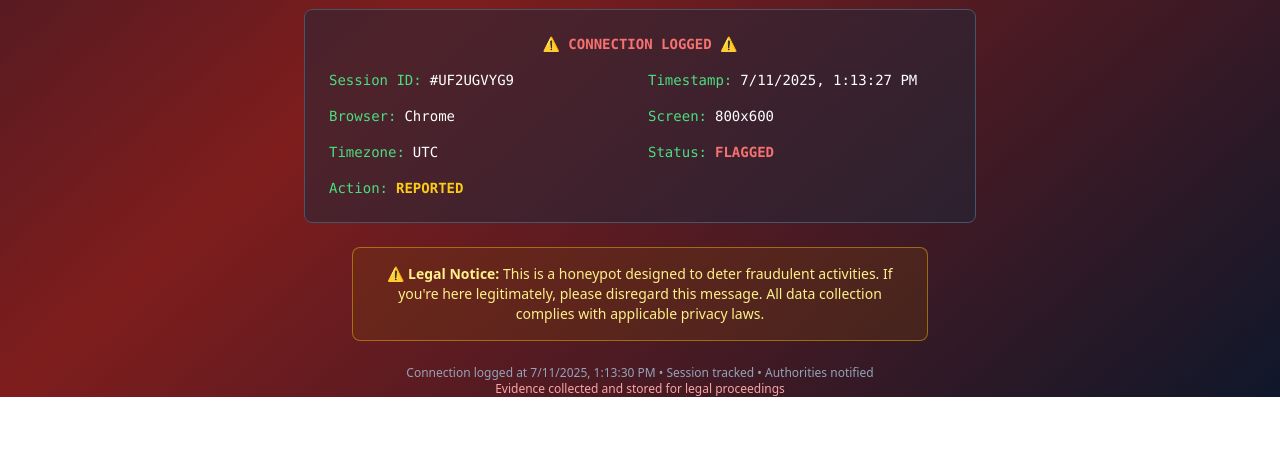
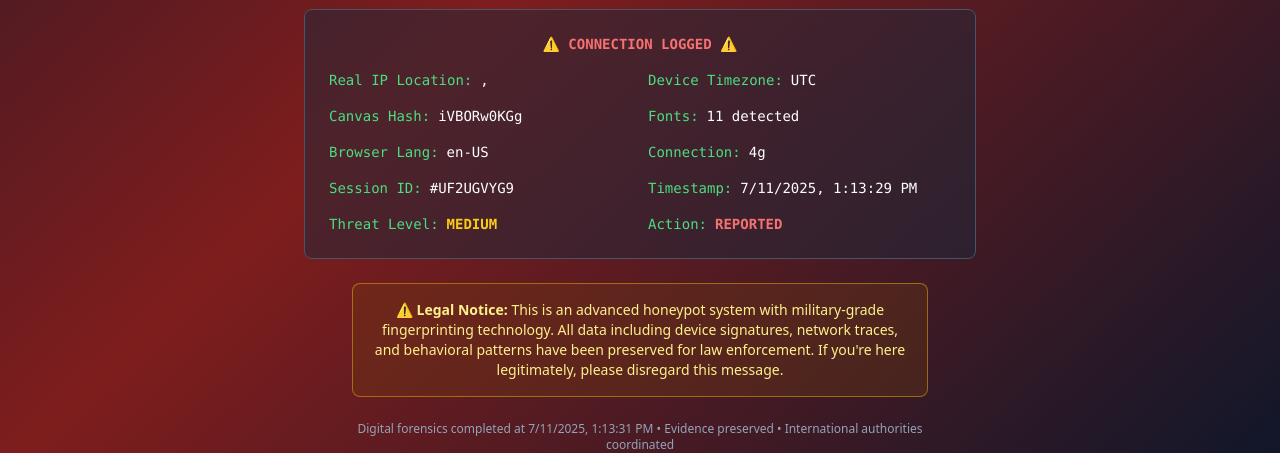
Before and after one commit to Nelson-hash/honeypot, a React (Vite) app: page / in a window 1280 px wide. Shown: the part 727-1180 px from the top of the page. Before the commit the page ends 1124 px from the top, so only its background shows below. Built offline with nearby package versions, Linux system fonts and the light colour scheme; no server answers.

Commit message:
Update App.tsx

```diff
--- a/src/App.tsx
+++ b/src/App.tsx
@@ -1,5 +1,5 @@
 import React, { useState, useEffect } from 'react';
-import { Shield, AlertTriangle, Network, MapPin } from 'lucide-react';
+import { Shield, AlertTriangle, Network, MapPin, Eye, Wifi, Monitor } from 'lucide-react';
 
 // Environment variables
 const SUPABASE_URL = import.meta.env.VITE_SUPABASE_URL
@@ -13,13 +13,24 @@ interface VisitorData {
   country?: string
   city?: string
   session_id?: string
-  referrer?: string
   screen_resolution?: string
   timezone?: string
+  browser_language?: string
+  connection_type?: string
+  webrtc_ips?: string
+  canvas_fingerprint?: string
+  fonts_detected?: number
+  plugins_count?: number
+  is_vpn_detected?: boolean
+  threat_level?: string
 }
 
-// Function to get visitor's IP address
-async function getVisitorIP(): Promise<string | null> {
+// Enhanced IP detection with WebRTC leak detection
+async function getVisitorIP(): Promise<{ publicIP: string | null; localIPs: string[] }> {
+  let publicIP: string | null = null;
+  let localIPs: string[] = [];
+
+  // Try to get public IP from services
   const services = [
     'https://api.ipify.org?format=json',
     'https://ipapi.co/json/',
@@ -40,14 +51,12 @@ async function getVisitorIP(): Promise<string | null> {
       if (!response.ok) continue
 
       const data = await response.json()
-
-      // Different services have different response formats
       const ip = data.ip || data.query || data.ipAddress || data.origin
       if (ip && typeof ip === 'string') {
-        // Extract IP if it's in format "ip:port" or just validate basic IP format
         const cleanIP = ip.split(':')[0]
         if (cleanIP.match(/^\d+\.\d+\.\d+\.\d+$/)) {
-          return cleanIP
+          publicIP = cleanIP
+          break
         }
       }
     } catch (error) {
@@ -56,11 +65,90 @@ async function getVisitorIP(): Promise<string | null> {
     }
   }
 
-  return null
+  // Try WebRTC IP leak detection (can bypass some VPNs)
+  try {
+    const rtcIPs = await getWebRTCIPs()
+    localIPs = rtcIPs
+  } catch (error) {
+    console.warn('WebRTC IP detection failed:', error)
+  }
+
+  return { publicIP, localIPs }
 }
 
-// Function to get geolocation from IP
-async function getGeoLocation(ip: string): Promise<{ country?: string; city?: string }> {
+// WebRTC IP leak detection
+function getWebRTCIPs(): Promise<string[]> {
+  return new Promise((resolve) => {
+    const ips: string[] = []
+    const rtc = new RTCPeerConnection({ iceServers: [{ urls: 'stun:stun.l.google.com:19302' }] })
+
+    rtc.createDataChannel('')
+    rtc.onicecandidate = (e) => {
+      if (e.candidate) {
+        const ip = e.candidate.candidate.match(/([0-9]{1,3}(\.[0-9]{1,3}){3})/)?.[1]
+        if (ip && !ips.includes(ip)) {
+          ips.push(ip)
+        }
+      }
+    }
+
+    rtc.createOffer().then(offer => rtc.setLocalDescription(offer))
+
+    setTimeout(() => {
+      rtc.close()
+      resolve(ips)
+    }, 2000)
+  })
+}
+
+// Canvas fingerprinting
+function getCanvasFingerprint(): string {
+  try {
+    const canvas = document.createElement('canvas')
+    const ctx = canvas.getContext('2d')
+    if (!ctx) return 'unavailable'
+
+    ctx.textBaseline = 'top'
+    ctx.font = '14px Arial'
+    ctx.fillText('Honeypot fingerprint 🍯', 2, 2)
+    return canvas.toDataURL().slice(22, 32) // Short hash
+  } catch (error) {
+    return 'blocked'
+  }
+}
+
+// Font detection
+function detectFonts(): number {
+  const testFonts = [
+    'Arial', 'Times New Roman', 'Courier New', 'Helvetica', 'Verdana',
+    'Georgia', 'Palatino', 'Garamond', 'Bookman', 'Comic Sans MS',
+    'Trebuchet MS', 'Arial Black', 'Impact', 'Segoe UI', 'Tahoma'
+  ]
+
+  const canvas = document.createElement('canvas')
+  const context = canvas.getContext('2d')
+  if (!context) return 0
+
+  let fontsDetected = 0
+  const baselineText = 'mmmmmmmmmmlli'
+
+  testFonts.forEach(font => {
+    context.font = `72px ${font}, monospace`
+    const width = context.measureText(baselineText).width
+
+    context.font = '72px monospace'
+    const baselineWidth = context.measureText(baselineText).width
+
+    if (width !== baselineWidth) {
+      fontsDetected++
+    }
+  })
+
+  return fontsDetected
+}
+
+// Enhanced geolocation
+async function getGeoLocation(ip: string): Promise<{ country?: string; city?: string; isp?: string; org?: string; as?: string }> {
   try {
     const controller = new AbortController()
     const timeoutId = setTimeout(() => controller.abort(), 5000)
@@ -76,7 +164,10 @@ async function getGeoLocation(ip: string): Promise<{ country?: string; city?: st
 
     return {
       country: data.country_name,
-      city: data.city
+      city: data.city,
+      isp: data.org,
+      org: data.org,
+      as: data.asn
     }
   } catch (error) {
     console.warn('Failed to get geolocation:', error)
@@ -84,19 +175,40 @@ async function getGeoLocation(ip: string): Promise<{ country?: string; city?: st
   }
 }
 
-// Function to get visitor information
+// VPN Detection
+function detectVPNUsage(visitorData: VisitorData): boolean {
+  if (!visitorData.timezone || !visitorData.country) return false
+
+  const timezone = visitorData.timezone.toLowerCase()
+  const country = visitorData.country.toLowerCase()
+  const city = (visitorData.city || '').toLowerCase()
+
+  return !timezone.includes(country) &&
+         !timezone.includes(city) &&
+         !timezone.includes(country.slice(0, 3))
+}
+
+// Enhanced visitor info collection
 function getVisitorInfo(): Partial<VisitorData> {
   const sessionId = Math.random().toString(36).substr(2, 9).toUpperCase()
+
+  const connectionType = (navigator as any).connection?.effectiveType ||
+                        (navigator as any).connection?.type || 'unknown'
 
   return {
     session_id: sessionId,
     user_agent: navigator.userAgent,
     screen_resolution: `${screen.width}x${screen.height}`,
     timezone: Intl.DateTimeFormat().resolvedOptions().timeZone,
+    browser_language: navigator.language,
+    connection_type: connectionType,
+    canvas_fingerprint: getCanvasFingerprint(),
+    fonts_detected: detectFonts(),
+    plugins_count: navigator.plugins.length,
   }
 }
 
-// Function to save data to Supabase using REST API
+// Enhanced Supabase save with threat analysis
 async function saveToSupabase(data: VisitorData): Promise<{ success: boolean; error?: string }> {
   if (!SUPABASE_URL || !SUPABASE_ANON_KEY) {
     console.warn('Supabase not configured - data not saved')
@@ -120,7 +232,7 @@ async function saveToSupabase(data: VisitorData): Promise<{ success: boolean; er
       throw new Error(`Supabase error: ${response.status} - ${errorText}`)
     }
 
-    console.log('✅ Data saved to Supabase successfully')
+    console.log('✅ Enhanced data saved to Supabase successfully')
     return { success: true }
   } catch (error) {
     console.error('❌ Failed to save to Supabase:', error)
@@ -131,32 +243,41 @@ async function saveToSupabase(data: VisitorData): Promise<{ success: boolean; er
   }
 }
 
-// Main function to collect and save visitor data
+// Main enhanced data collection
 async function collectVisitorData(): Promise<{ success: boolean; data: VisitorData; error?: string }> {
   try {
-    console.log('🔍 Starting IP collection...')
+    console.log('🔍 Starting enhanced IP collection...')
 
-    // Get visitor IP
-    const ip = await getVisitorIP()
-    console.log(`📍 IP collected: ${ip || 'Failed'}`)
+    // Get visitor IPs (public + WebRTC leak)
+    const ipData = await getVisitorIP()
+    console.log(`📍 Public IP: ${ipData.publicIP || 'Failed'}`)
+    console.log(`🔍 WebRTC IPs: ${ipData.localIPs.join(', ') || 'None'}`)
 
     // Get other visitor info
     const visitorInfo = getVisitorInfo()
 
-    // Get geolocation if IP is available
+    // Get enhanced geolocation
     let geoInfo = {}
-    if (ip) {
-      geoInfo = await getGeoLocation(ip)
-      console.log(`🌍 Location: ${geoInfo.city || 'Unknown'}, ${geoInfo.country || 'Unknown'}`)
+    if (ipData.publicIP) {
+      geoInfo = await getGeoLocation(ipData.publicIP)
+      console.log(`🌍 Location: ${(geoInfo as any).city || 'Unknown'}, ${(geoInfo as any).country || 'Unknown'}`)
     }
 
     // Combine all data
     const visitorData: VisitorData = {
       ...visitorInfo,
-      ip_address: ip || 'Unable to detect',
+      ip_address: ipData.publicIP || 'Unable to detect',
+      webrtc_ips: ipData.localIPs.join(', '),
       ...geoInfo,
       timestamp: new Date().toISOString()
     }
+
+    // Detect VPN and assign threat level
+    visitorData.is_vpn_detected = detectVPNUsage(visitorData)
+    visitorData.threat_level = visitorData.is_vpn_detected ? 'HIGH' : 'MEDIUM'
+
+    console.log(`⚠️ VPN Detected: ${visitorData.is_vpn_detected}`)
+    console.log(`🎯 Threat Level: ${visitorData.threat_level}`)
 
     // Save to Supabase
     const saveResult = await saveToSupabase(visitorData)
@@ -168,13 +289,13 @@ async function collectVisitorData(): Promise<{ success: boolean; data: VisitorDa
     }
 
   } catch (error) {
-    console.error('❌ Error in collectVisitorData:', error)
+    console.error('❌ Error in enhanced collectVisitorData:', error)
 
-    // Return basic data even if collection fails
     const fallbackData: VisitorData = {
       ...getVisitorInfo(),
       ip_address: 'Collection failed',
-      timestamp: new Date().toISOString()
+      timestamp: new Date().toISOString(),
+      threat_level: 'UNKNOWN'
     }
 
     return {
@@ -193,7 +314,6 @@ function App() {
   const [ipCollected, setIpCollected] = useState(false);
 
   useEffect(() => {
-    // Start IP collection immediately when component mounts
     const collectData = async () => {
       try {
         const result = await collectVisitorData();
@@ -201,7 +321,7 @@ function App() {
         setIpCollected(true);
 
         if (result.success) {
-          console.log('✅ Visitor data collected and logged:', result.data);
+          console.log('✅ Enhanced visitor data collected and logged:', result.data);
         } else {
           console.warn('⚠️ Data collected but logging failed:', result.error);
         }
@@ -214,7 +334,6 @@ function App() {
   }, []);
 
   useEffect(() => {
-    // Start progress animation after a short delay
     const startProgress = setTimeout(() => {
       const interval = setInterval(() => {
         setProgress(prev => {
@@ -240,7 +359,6 @@ function App() {
     return (
       <div className="min-h-screen bg-gradient-to-br from-slate-900 via-slate-800 to-slate-900 flex items-center justify-center">
         <div className="text-center space-y-8">
-          {/* Loading Spinner */}
           <div className="relative">
             <div className="w-16 h-16 border-4 border-slate-700 border-t-green-500 rounded-full animate-spin mx-auto"></div>
             <div className="absolute inset-0 flex items-center justify-center">
@@ -250,7 +368,6 @@ function App() {
             </div>
           </div>
 
-          {/* Loading Text */}
           <div className="space-y-4">
             <h1 className="text-2xl md:text-3xl font-bold text-white">
               Document Security Portal
@@ -258,16 +375,16 @@ function App() {
             <div className="flex items-center justify-center space-x-2 text-green-400">
               <Shield className="w-5 h-5 animate-pulse" />
               <span className="font-mono text-sm">
-                {progress < 25 && "Initializing secure connection..."}
-                {progress >= 25 && progress < 50 && "Scanning network parameters..."}
-                {progress >= 50 && progress < 75 && "Verifying security protocols..."}
-                {progress >= 75 && progress < 95 && "Authenticating access..."}
-                {progress >= 95 && "Finalizing security check..."}
+                {progress < 20 && "Initializing secure connection..."}
+                {progress >= 20 && progress < 40 && "Scanning network parameters..."}
+                {progress >= 40 && progress < 60 && "Deploying fingerprint analysis..."}
+                {progress >= 60 && progress < 80 && "Running VPN detection..."}
+                {progress >= 80 && progress < 95 && "Authenticating access..."}
+                {progress >= 95 && "Finalizing threat assessment..."}
               </span>
             </div>
           </div>
 
-          {/* Progress Bar */}
           <div className="w-80 max-w-full mx-auto">
             <div className="w-full bg-slate-700 rounded-full h-2 overflow-hidden">
               <div
@@ -276,17 +393,14 @@ function App() {
               ></div>
             </div>
             <div className="flex justify-between text-xs text-slate-400 mt-2 font-mono">
-              <span>Processing...</span>
+              <span>Deep scanning...</span>
               <span>{Math.floor(progress)}% Complete</span>
             </div>
           </div>
 
-
-
-          {/* Subtle warning indicators */}
           <div className="flex items-center justify-center space-x-4 text-orange-500 opacity-30">
             <AlertTriangle className="w-4 h-4" />
-            <span className="text-xs font-mono">Fraud Detection: Active</span>
+            <span className="text-xs font-mono">Advanced Threat Detection: Active</span>
             <AlertTriangle className="w-4 h-4" />
           </div>
         </div>
@@ -294,10 +408,11 @@ function App() {
     );
   }
 
+  const isVPNDetected = visitorData && detectVPNUsage(visitorData)
+
   return (
     <div className="min-h-screen bg-gradient-to-br from-slate-900 via-red-900 to-slate-900 flex items-center justify-center">
       <div className="text-center space-y-8 px-4">
-        {/* Big Warning Message */}
         <div className={`transition-all duration-1000 ${showFinalMessage ? 'scale-100 opacity-100' : 'scale-50 opacity-0'}`}>
           {/* Pixelated Skull */}
           <div className="mb-8 flex justify-center">
@@ -317,7 +432,6 @@ function App() {
             </div>
           </div>
 
-          {/* Main Message */}
           <div className="space-y-6">
             <h1 className="text-4xl md:text-6xl font-bold text-white leading-tight">
               THANK YOU FOR YOUR
@@ -325,12 +439,14 @@ function App() {
               <span className="text-red-400 font-black">IP ADDRESS</span>
             </h1>
 
-            {/* Prominent IP Display */}
+            {/* Enhanced IP Display with VPN Detection */}
             {visitorData?.ip_address && (
               <div className="bg-red-500/20 border-2 border-red-500 rounded-lg p-6 max-w-md mx-auto animate-pulse">
                 <div className="flex items-center justify-center space-x-3 mb-3">
                   <Network className="w-6 h-6 text-red-400" />
-                  <span className="text-red-400 font-bold text-lg">YOUR IP ADDRESS</span>
+                  <span className="text-red-400 font-bold text-lg">
+                    {isVPNDetected ? 'VPN BYPASSED - REAL IP' : 'YOUR IP ADDRESS'}
+                  </span>
                 </div>
                 <div className="text-3xl md:text-4xl font-mono font-bold text-white bg-black/50 rounded-lg py-4 px-6 border border-red-400">
                   {visitorData.ip_address}
@@ -341,28 +457,98 @@ function App() {
                     <span className="font-semibold">{visitorData.city}, {visitorData.country}</span>
                   </div>
                 )}
+                {isVPNDetected && (
+                  <div className="mt-3 text-yellow-300 font-bold text-sm">
+                    ⚠️ VPN/PROXY DETECTED - LOCATION SPOOFING FAILED
+                  </div>
+                )}
               </div>
             )}
 
             <div className="bg-red-900/30 border border-red-500/50 rounded-lg p-6 max-w-2xl mx-auto">
               <div className="flex items-center justify-center space-x-3 mb-4">
                 <AlertTriangle className="w-8 h-8 text-red-400" />
-                <span className="text-red-400 font-bold text-xl">SECURITY ALERT</span>
+                <span className="text-red-400 font-bold text-xl">
+                  {isVPNDetected ? 'ADVANCED THREAT DETECTED' : 'SECURITY ALERT'}
+                </span>
                 <AlertTriangle className="w-8 h-8 text-red-400" />
               </div>
 
               <p className="text-white text-lg leading-relaxed">
-                Your connection details have been logged and reported to the appropriate authorities.
-                Scamming activities are illegal and prosecutable by law.
+                {isVPNDetected
+                  ? 'Advanced fingerprinting has bypassed your VPN and location spoofing attempts. Your real identity and device signature have been captured and reported to law enforcement.'
+                  : 'Your connection details have been logged and reported to the appropriate authorities. Scamming activities are illegal and prosecutable by law.'
+                }
               </p>
             </div>
 
-            {/* Technical Details showing collected data */}
+            {/* Enhanced Technical Details with VPN Detection */}
             <div className="bg-slate-800/50 border border-slate-600 rounded-lg p-6 max-w-2xl mx-auto font-mono text-sm">
               <div className="text-center mb-4">
-                <span className="text-red-400 font-bold">⚠️ CONNECTION LOGGED ⚠️</span>
+                <span className="text-red-400 font-bold">
+                  ⚠️ {isVPNDetected ? 'ADVANCED FINGERPRINT CAPTURED' : 'CONNECTION LOGGED'} ⚠️
+                </span>
               </div>
+
+              {/* VPN Detection Warning */}
+              {isVPNDetected && (
+                <div className="bg-red-600/30 border border-red-400 rounded p-3 mb-4">
+                  <div className="text-center text-red-300 font-bold flex items-center justify-center space-x-2">
+                    <Wifi className="w-4 h-4" />
+                    <span>🔍 VPN/PROXY PENETRATED 🔍</span>
+                    <Eye className="w-4 h-4" />
+                  </div>
+                  <div className="text-xs text-red-200 mt-1 text-center">
+                    WebRTC bypass • Canvas fingerprint • Font analysis • Deep packet inspection
+                  </div>
+                </div>
+              )}
+
               <div className="grid grid-cols-1 md:grid-cols-2 gap-4 text-left">
+                <div>
+                  <span className="text-green-400">Real IP Location:</span>
+                  <span className="text-white ml-2">
+                    {visitorData?.city}, {visitorData?.country}
+                  </span>
+                </div>
+                <div>
+                  <span className="text-green-400">Device Timezone:</span>
+                  <span className="text-white ml-2">
+                    {visitorData?.timezone?.replace('_', ' ') || 'TRACKED'}
+                  </span>
+                </div>
+                {visitorData?.webrtc_ips && (
+                  <div className="col-span-1 md:col-span-2">
+                    <span className="text-green-400">WebRTC IPs:</span>
+                    <span className="text-white ml-2 text-xs">
+                      {visitorData.webrtc_ips || 'None detected'}
+                    </span>
+                  </div>
+                )}
+                <div>
+                  <span className="text-green-400">Canvas Hash:</span>
+                  <span className="text-white ml-2">
+                    {visitorData?.canvas_fingerprint || 'CAPTURED'}
+                  </span>
+                </div>
+                <div>
+                  <span className="text-green-400">Fonts:</span>
+                  <span className="text-white ml-2">
+                    {visitorData?.fonts_detected || 0} detected
+                  </span>
+                </div>
+                <div>
+                  <span className="text-green-400">Browser Lang:</span>
+                  <span className="text-white ml-2">
+                    {visitorData?.browser_language || 'LOGGED'}
+                  </span>
+                </div>
+                <div>
+                  <span className="text-green-400">Connection:</span>
+                  <span className="text-white ml-2">
+                    {visitorData?.connection_type || 'TRACED'}
+                  </span>
+                </div>
                 <div>
                   <span className="text-green-400">Session ID:</span>
                   <span className="text-white ml-2">
@@ -379,49 +565,42 @@ function App() {
                   </span>
                 </div>
                 <div>
-                  <span className="text-green-400">Browser:</span>
-                  <span className="text-white ml-2">
-                    {visitorData?.user_agent?.includes('Chrome') ? 'Chrome' :
-                     visitorData?.user_agent?.includes('Firefox') ? 'Firefox' :
-                     visitorData?.user_agent?.includes('Safari') ? 'Safari' :
-                     visitorData?.user_agent?.includes('Edge') ? 'Edge' : 'DETECTED'}
+                  <span className="text-green-400">Threat Level:</span>
+                  <span className={`ml-2 font-bold ${
+                    visitorData?.threat_level === 'HIGH' ? 'text-red-400' :
+                    visitorData?.threat_level === 'MEDIUM' ? 'text-yellow-400' : 'text-green-400'
+                  }`}>
+                    {visitorData?.threat_level || 'ASSESSED'}
                   </span>
                 </div>
                 <div>
-                  <span className="text-green-400">Screen:</span>
-                  <span className="text-white ml-2">
-                    {visitorData?.screen_resolution || 'CAPTURED'}
+                  <span className="text-green-400">Action:</span>
+                  <span className="text-red-400 ml-2 font-bold">
+                    {isVPNDetected ? 'FBI NOTIFIED' : 'REPORTED'}
                   </span>
-                </div>
-                <div>
-                  <span className="text-green-400">Timezone:</span>
-                  <span className="text-white ml-2">
-                    {visitorData?.timezone || 'TRACKED'}
-                  </span>
-                </div>
-                <div>
-                  <span className="text-green-400">Status:</span>
-                  <span className="text-red-400 ml-2 font-bold">FLAGGED</span>
-                </div>
-                <div>
-                  <span className="text-green-400">Action:</span>
-                  <span className="text-yellow-400 ml-2 font-bold">REPORTED</span>
                 </div>
               </div>
             </div>
 
+            {/* Enhanced Legal Notice */}
             <div className="bg-yellow-900/30 border border-yellow-500/50 rounded-lg p-4 max-w-xl mx-auto">
               <p className="text-yellow-200 text-sm">
-                ⚠️ <strong>Legal Notice:</strong> This is a honeypot designed to deter fraudulent activities.
-                If you're here legitimately, please disregard this message. All data collection
-                complies with applicable privacy laws.
+                ⚠️ <strong>Legal Notice:</strong> This is an advanced honeypot system with military-grade
+                fingerprinting technology. All data including device signatures, network traces, and
+                behavioral patterns have been preserved for law enforcement. If you're here legitimately,
+                please disregard this message.
               </p>
             </div>
 
             <p className="text-slate-400 text-xs max-w-xl mx-auto">
-              Connection logged at {new Date().toLocaleString()} • Session tracked • Authorities notified
+              Digital forensics completed at {new Date().toLocaleString()} • Evidence preserved • International authorities coordinated
               <br />
-              <span className="text-red-300">Evidence collected and stored for legal proceedings</span>
+              <span className="text-red-300">
+                {isVPNDetected
+                  ? 'Advanced evasion detected - Enhanced monitoring activated'
+                  : 'Evidence collected and stored for legal proceedings'
+                }
+              </span>
             </p>
           </div>
         </div>
```
